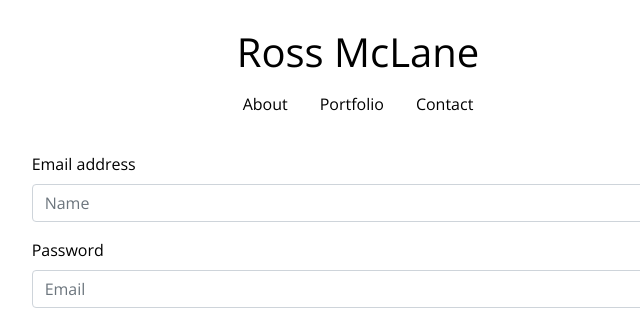
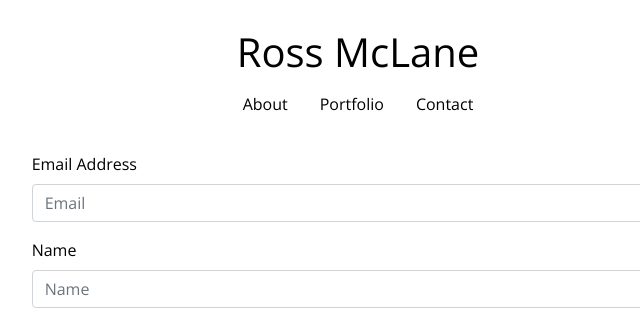
Before and after one commit to rossmclane/Bootstrap-Portfolio, a plain HTML site: page contact.html in a window 1280 px wide. Shown: the top 321 px of the page, 282-922 px from the left. Drawn offline with nearby package versions, Linux system fonts and the light colour scheme.

Commit message:
Changing the Fillers in Inputs

```diff
--- a/assets/css/style.css
+++ b/assets/css/style.css
@@ -70,3 +70,7 @@
 .bio {
     margin-top: 5px;
 }
+
+.form-group {
+    padding: 0px;
+}
--- a/contact.html
+++ b/contact.html
@@ -43,19 +43,19 @@
                 <form>
 
                     <div class="form-group">
-                        <label for="exampleInputEmail1">Email address</label>
+                        <label for="exampleInputEmail1">Email Address</label>
                         <input type="email" class="form-control" id="exampleInputEmail1" aria-describedby="emailHelp"
-                            placeholder="Name">
+                            placeholder="Email">
                     </div>
 
                     <div class="form-group">
-                        <label for="exampleInputPassword1">Password</label>
-                        <input type="password" class="form-control" id="exampleInputPassword1" placeholder="Email">
+                        <label for="exampleInputPassword1">Name</label>
+                        <input type="email" class="form-control" id="exampleInputPassword1" placeholder="Name">
                     </div>
 
                     <div class="form-group">
-                            <label for="exampleFormControlTextarea1">Message</label>
-                            <textarea class="form-control" id="exampleFormControlTextarea1" rows="3"></textarea>
+                        <label for="exampleFormControlTextarea1">Message</label>
+                        <textarea class="form-control" id="exampleFormControlTextarea1" rows="3"></textarea>
                     </div>
 
                     <button type="submit" class="btn btn-primary my-button">Submit</button>
```
